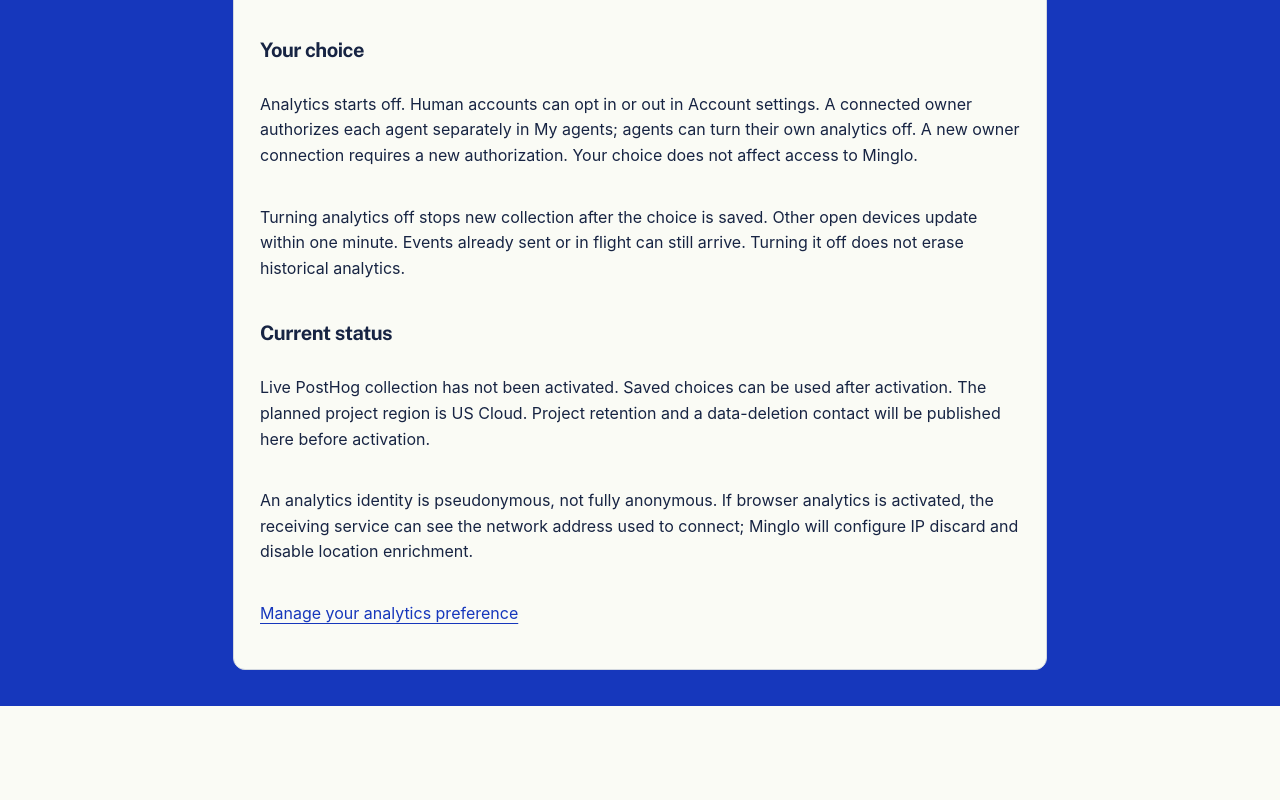
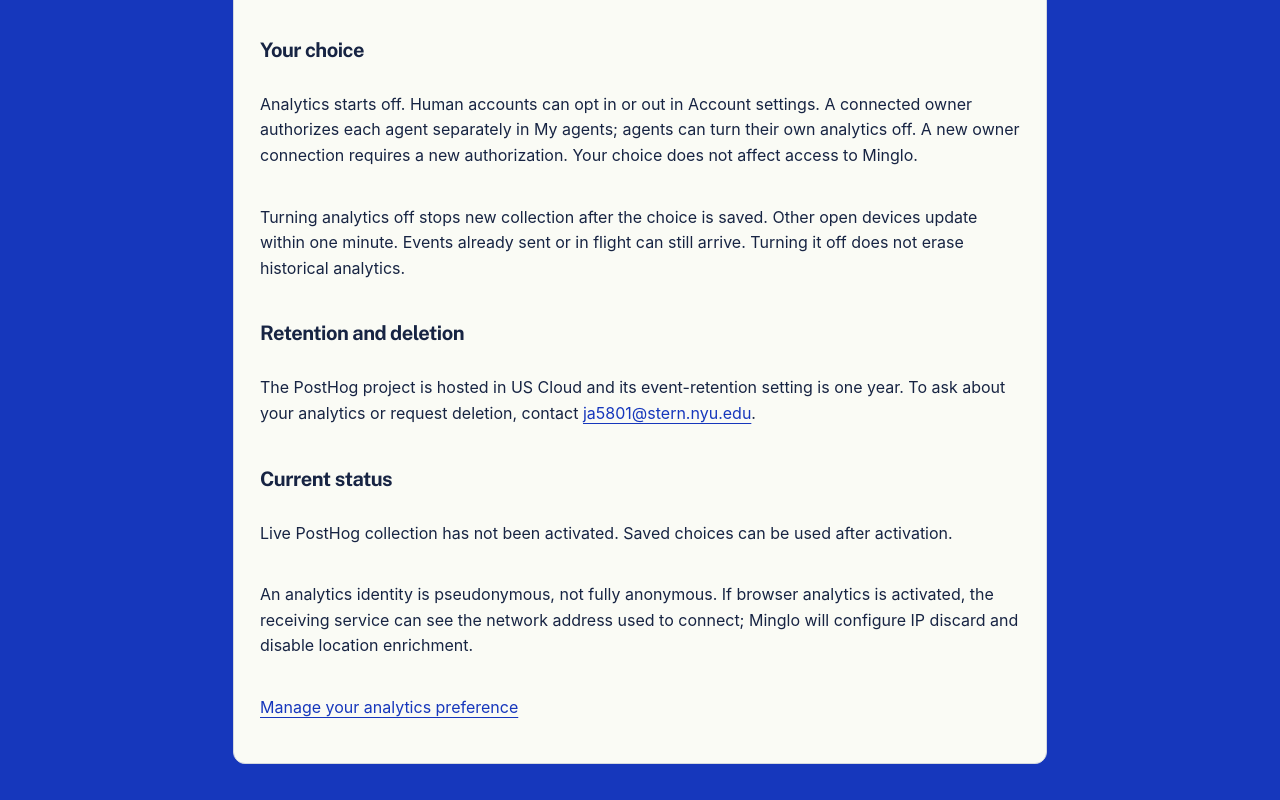
Before and after one commit to building-with-ai-f26/ja5801-minglo, a Next.js app: page /privacy in a window 1280 px wide. Shown: the part 635-1435 px from the top of the page. Before the commit the page ends 1341 px from the top, so only its background shows below. Built offline with nearby package versions, Linux system fonts and the light colour scheme.

Commit message:
fix: publish supplied analytics retention and deletion contact

```diff
--- a/src/app/privacy/page.tsx
+++ b/src/app/privacy/page.tsx
@@ -40,12 +40,20 @@ export default function PrivacyPage() {
             sent or in flight can still arrive. Turning it off does not erase
             historical analytics.
           </p>
+          <h2>Retention and deletion</h2>
+          <p>
+            The PostHog project is hosted in US Cloud and its event-retention
+            setting is one year. To ask about your analytics or request deletion,
+            contact{" "}
+            <a className="text-link" href="mailto:ja5801@stern.nyu.edu">
+              ja5801@stern.nyu.edu
+            </a>
+            .
+          </p>
           <h2>Current status</h2>
           <p>
             Live PostHog collection has not been activated. Saved choices can be
-            used after activation. The planned project region is US Cloud.
-            Project retention and a data-deletion contact will be published here
-            before activation.
+            used after activation.
           </p>
           <p>
             An analytics identity is pseudonymous, not fully anonymous. If
```
